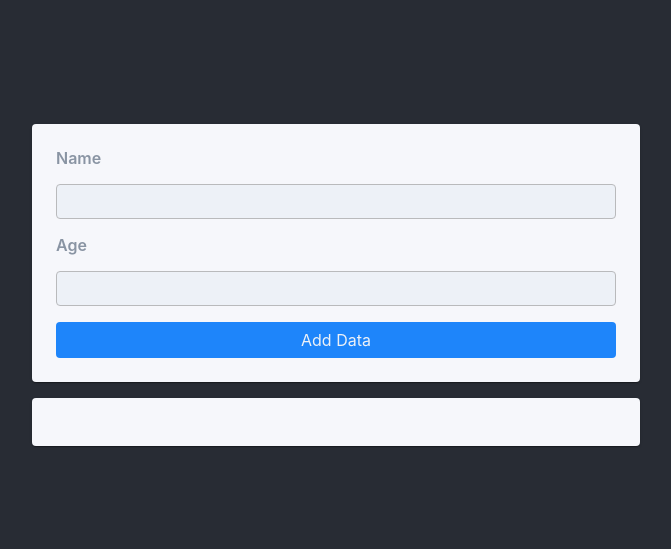
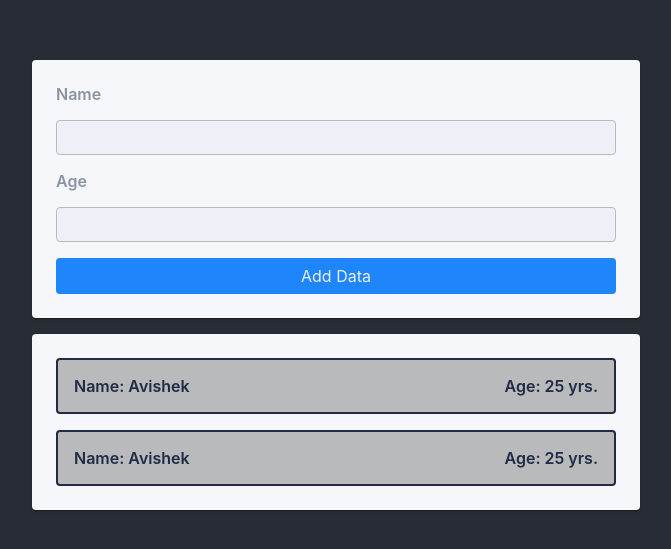
Before and after one commit to avishekdr/react-tutorial, a React (Create React App) app: page / in a window 1280 px wide. Shown: the part 107-656 px from the top of the page, without its empty margins (328-999 px from the left). Built offline with nearby package versions, Linux system fonts and the light colour scheme.

Commit message:
User item component designed

```diff
--- a/src/App.js
+++ b/src/App.js
@@ -1,6 +1,7 @@
 import './App.css';
 import { Card } from './components/Card/Card';
 import { Form } from './components/Form/Form';
+import { User } from './components/User/User';
 
 function App() {
   return (
@@ -9,7 +10,10 @@ function App() {
         <Card>
           <Form />
         </Card>
-        <Card />
+        <Card>
+          <User name='Avishek' age='25' style={{ marginBottom: '1rem' }} />
+          <User name='Avishek' age='25' />
+        </Card>
       </section>
     </div>
   );
--- /dev/null
+++ b/src/components/User/User.js
@@ -0,0 +1,11 @@
+import { Fragment } from 'react';
+import style from './User.module.css';
+
+export function User(props) {
+    return (
+        <div className={style.item} style={props.style}>
+            <div>Name: {props.name}</div>
+            <div>Age: {props.age} yrs.</div>
+        </div>
+    );
+}
--- /dev/null
+++ b/src/components/User/User.module.css
@@ -0,0 +1,11 @@
+.item {
+    padding: 1rem;
+    background-color: #b9babc;
+    display: flex;
+    justify-content: space-between;
+    align-items: center;
+    font-weight: 600;
+    color: #222b45;
+    border: 2px solid #222b45;
+    border-radius: .25rem;
+}
```
